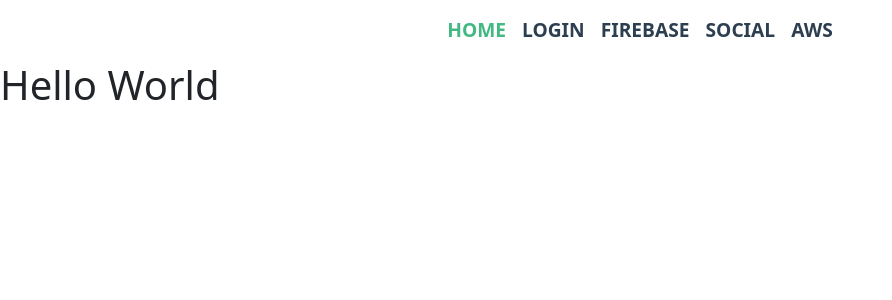
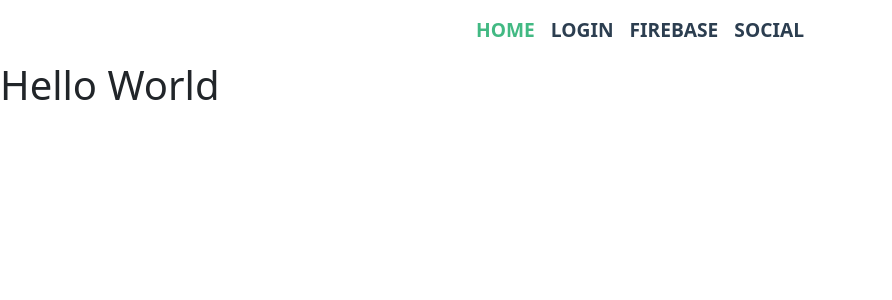
Before and after one commit to Pancratzia/Vue-Projects, a Vue app in the folder auth-project/: page / in a window 1280 px wide. Shown: the top 300 px of the page, without its empty margins (0-892 px from the left). Built offline with nearby package versions, Linux system fonts and the light colour scheme; no server answers.

Commit message:
Se omite usar AWS y Azure

```diff
--- a/auth-project/src/App.vue
+++ b/auth-project/src/App.vue
@@ -5,7 +5,6 @@
     <router-link :to="{ name: 'auth' }">Login</router-link>
     <router-link :to="{ name: 'firebase' }">Firebase</router-link>
     <router-link :to="{ name: 'social' }">Social</router-link>
-    <router-link :to="{ name: 'aws' }">AWS</router-link>
   </div>
   <router-view />
 </template>
--- a/auth-project/src/router/index.ts
+++ b/auth-project/src/router/index.ts
@@ -3,7 +3,6 @@ import HomeView from '../views/HomeView.vue'
 import AuthView from '@/views/AuthView.vue'
 import AuthFirebaseView from '@/views/AuthFirebaseView.vue'
 import AuthSocialView from '@/views/AuthSocialView.vue'
-import AuthAws from '@/views/AuthAws.vue'
 
 const routes: Array<RouteRecordRaw> = [
   {
@@ -27,11 +26,6 @@ const routes: Array<RouteRecordRaw> = [
     component: AuthSocialView
   },
   {
-    path: "/aws",
-    name: "aws",
-    component: AuthAws
-  },
-  {
     path: "/:pathMatch(.*)*",
     redirect: () => { return { name: "home" }},
   }
--- a/auth-project/src/views/AuthAws.vue
+++ /dev/null
@@ -1,11 +0,0 @@
-<template>
-    <div>
-
-    </div>
-</template>
-
-<script lang="ts" setup>
-</script>
-
-<style scoped>
-</style>
```
